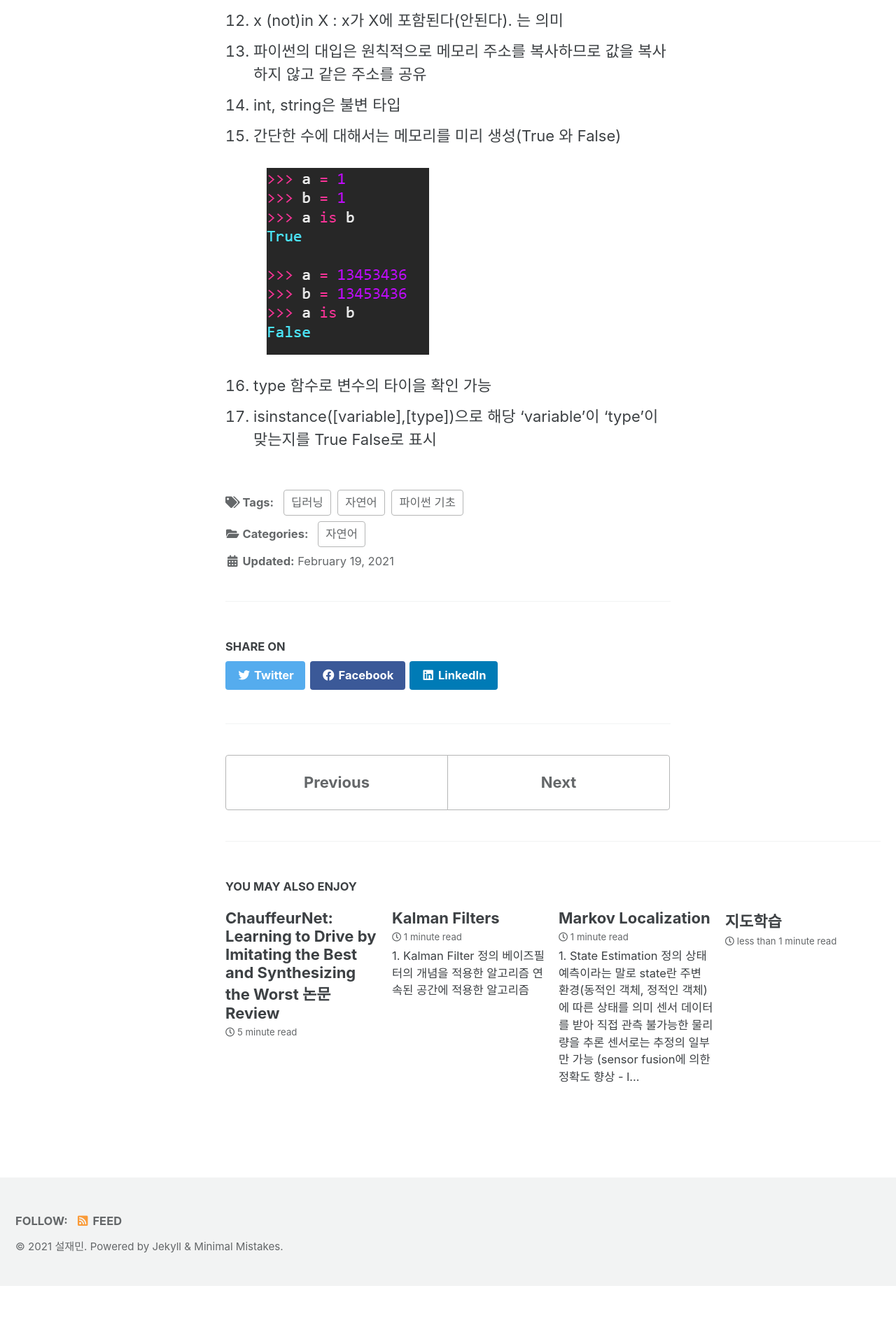
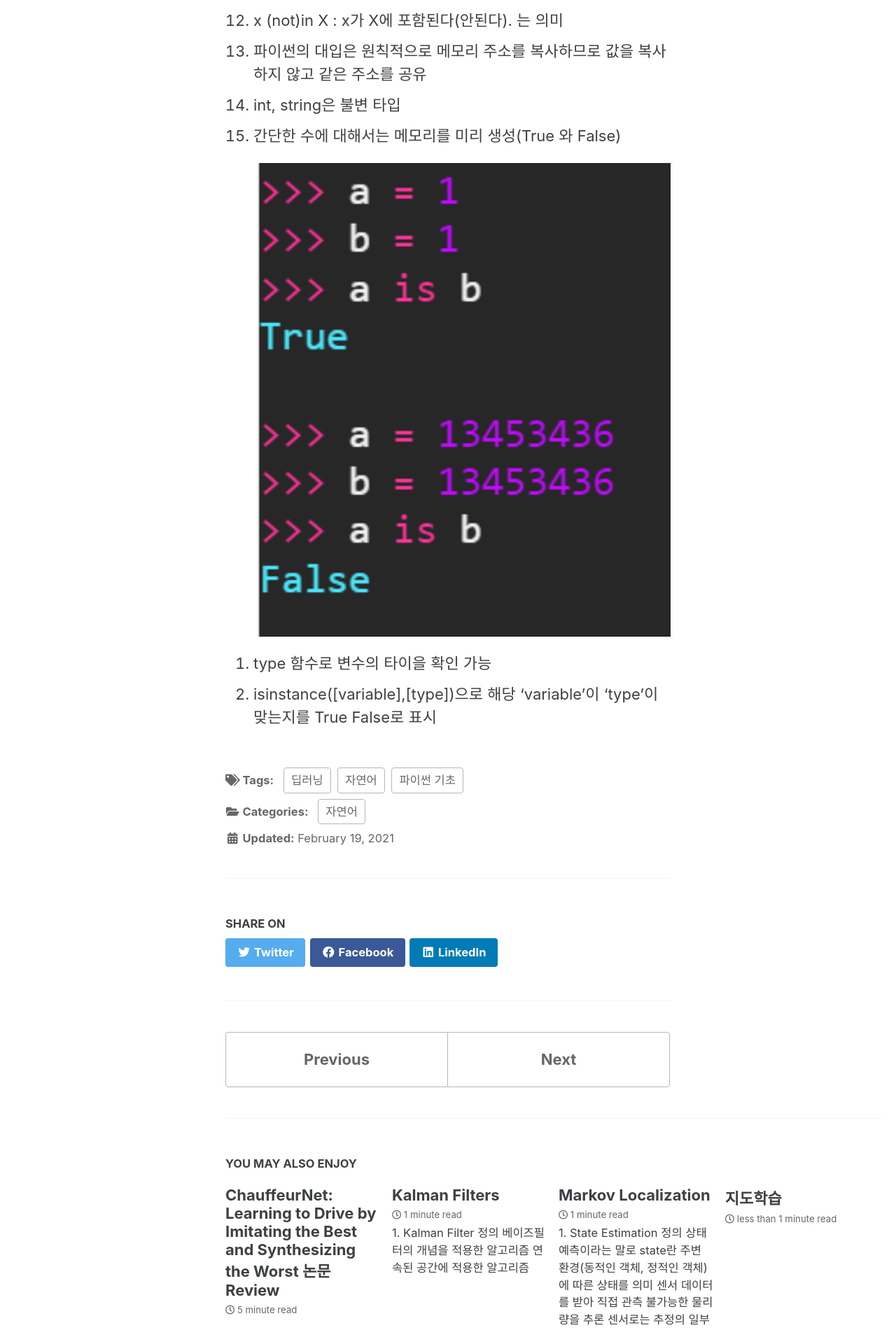
Before and after one commit to snowjamai/snowjamai.github.io, a Jekyll site: the page built from _posts/2021-02-19-파이썬 개념.md, in a window 1280 px wide. Shown: the part 1563-3464 px from the top of the page at 70% size. Built offline with Jekyll 4.4.1, drawn with Linux system fonts in a browser that asks for light colours; cached includes are drawn as plain includes; before the commit the page ends 3401 px from its top, so only the background shows below that.

Commit message:
error fix

```diff
--- a/_posts/2021-02-19-파이썬 개념.md
+++ b/_posts/2021-02-19-파이썬 개념.md
@@ -49,7 +49,6 @@ a = b = 2
 13. 파이썬의 대입은 원칙적으로 메모리 주소를 복사하므로 값을 복사하지 않고 같은 주소를 공유
 14. int, string은 불변 타입
 15. 간단한 수에 대해서는 메모리를 미리 생성(True 와 False)
-
-    ![메모리 할당](/image/new_alloc.PNG)
+   <center><img src="/image/new_alloc.PNG" width="100%" height="100%"></center>
 16. type 함수로 변수의 타이을 확인 가능
 17. isinstance([variable],[type])으로 해당 'variable'이 'type'이 맞는지를 True False로 표시
```
Also changed, not shown: image/model_input.PNG (added).
